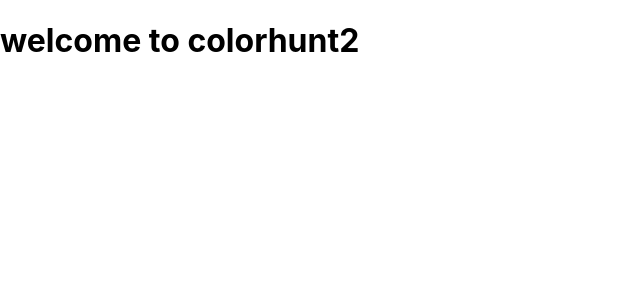
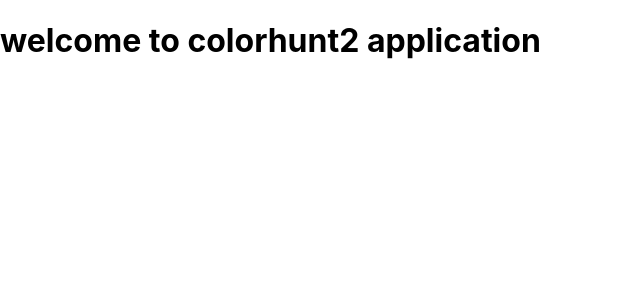
Before and after one commit to Geeks-Vegeta/colorhunt2-frontend, a React (Create React App) app: page / in a window 1280 px wide. Shown: the top 300 px of the page, without its empty margins (0-640 px from the left). Built offline with nearby package versions, Linux system fonts and the light colour scheme; the HTML template or start-up script is replaced by a standard one.

Commit message:
second commit

```diff
--- a/src/App.jsx
+++ b/src/App.jsx
@@ -3,7 +3,7 @@ import React from "react";
 const App=()=>{
   return(
     <>
-    <h1>welcome to colorhunt2</h1>
+    <h1>welcome to colorhunt2 application</h1>
     </>
   )
 }
```
Also changed, not shown: 1 other file (tests, documents, lock files or other folders).
